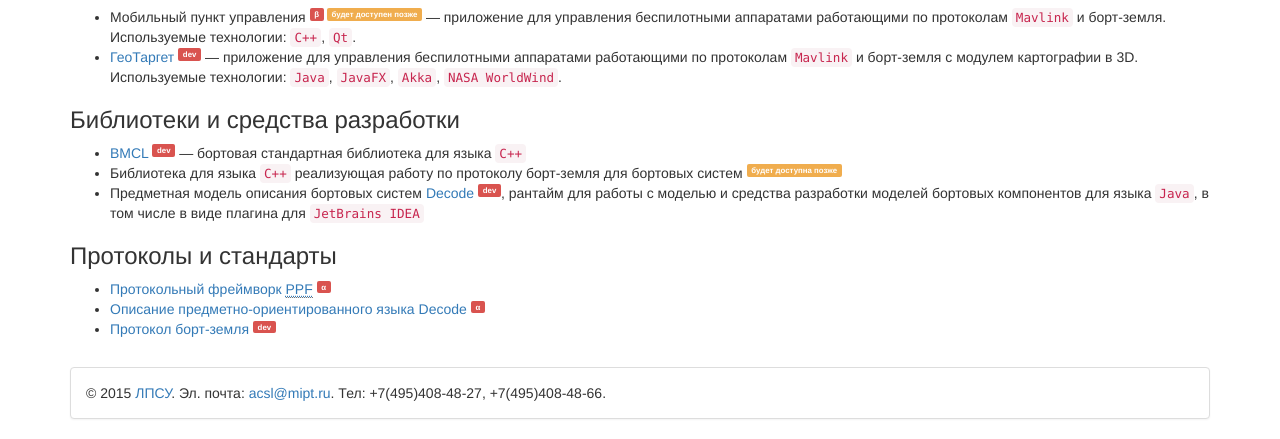
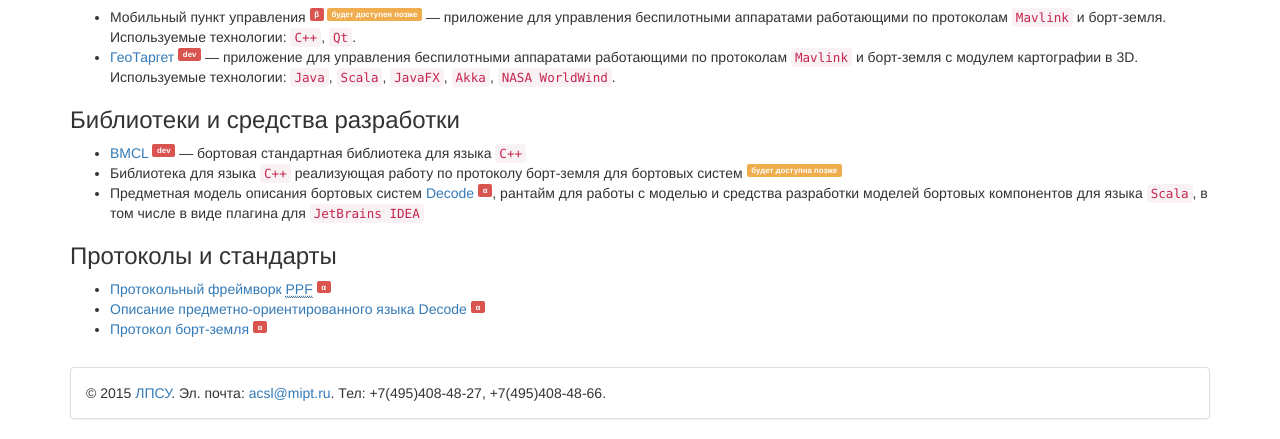
Before and after one commit to acsl-mipt/acsl-mipt.github.io, a plain HTML site: page index.html in a window 1280 px wide. Shown: the part 568-1007 px from the top of the page. Drawn offline with nearby package versions, Linux system fonts and the light colour scheme.

Commit message:
Update for GeoTarget & Decode

```diff
--- a/index.html
+++ b/index.html
@@ -37,19 +37,19 @@
 		<h3>Приложения</h3>
 		<ul>
 			<li>Мобильный пункт управления <sup><span class="label label-danger">&beta;</span> <span class="label label-warning">будет доступен позже</span></sup> &mdash; приложение для управления беспилотными аппаратами работающими по протоколам <code>Mavlink</code> и борт-земля. Используемые технологии: <code>C++</code>, <code>Qt</code>.
-			<li><a href="https://github.com/acsl-mipt/geo-target">ГеоТаргет</a> <sup><span class="label label-danger">dev</span></sup> &mdash; приложение для управления беспилотными аппаратами работающими по протоколам <code>Mavlink</code> и борт-земля с модулем картографии в 3D. Используемые технологии: <code>Java</code>, <code>JavaFX</code>, <code>Akka</code>, <code>NASA WorldWind</code>.
+			<li><a href="https://github.com/acsl-mipt/geo-target">ГеоТаргет</a> <sup><span class="label label-danger">dev</span></sup> &mdash; приложение для управления беспилотными аппаратами работающими по протоколам <code>Mavlink</code> и борт-земля с модулем картографии в 3D. Используемые технологии: <code>Java</code>, <code>Scala</code>, <code>JavaFX</code>, <code>Akka</code>, <code>NASA WorldWind</code>.
 		</ul>
 		<h3>Библиотеки и средства разработки</h3>
 		<ul>
 			<li><a href="https://github.com/acsl-mipt/bmcl">BMCL</a> <sup><span class="label label-danger">dev</span></sup> &mdash; бортовая стандартная библиотека для языка <code>C++</code>
 			<li>Библиотека для языка <code>C++</code> реализующая работу по протоколу борт-земля для бортовых систем <sup><span class="label label-warning">будет доступна позже</span></sup>
-			<li>Предметная модель описания бортовых систем <a href="https://github.com/acsl-mipt/decode">Decode</a> <sup><span class="label label-danger">dev</span></sup>, рантайм для работы с моделью и средства разработки моделей бортовых компонентов для языка <code>Java</code>, в том числе в виде плагина для <code>JetBrains IDEA</code>
+			<li>Предметная модель описания бортовых систем <a href="https://github.com/acsl-mipt/decode">Decode</a> <sup><span class="label label-danger">&alpha;</span></sup>, рантайм для работы с моделью и средства разработки моделей бортовых компонентов для языка <code>Scala</code>, в том числе в виде плагина для <code>JetBrains IDEA</code>
 		</ul>
 		<h3>Протоколы и стандарты</h3>
 		<ul>
 			<li><a href="ppf/ppf.html">Протокольный фреймворк <abbr title="Photon Protocol Framework">PPF</abbr></a> <sup><span class="label label-danger">&alpha;</span></sup>
 			<li><a href="decode/Decode.html">Описание предметно-ориентированного языка Decode</a> <sup><span class="label label-danger">&alpha;</span></sup>
-			<li><a href="Onboard_protocol.html">Протокол борт-земля</a> <sup><span class="label label-danger">dev</span>
+			<li><a href="Onboard_protocol.html">Протокол борт-земля</a> <sup><span class="label label-danger">&alpha;</span>
 		</ul>
 		<div class="panel panel-default" style="margin-top: 2em">
 			<div class="panel-body">
```
